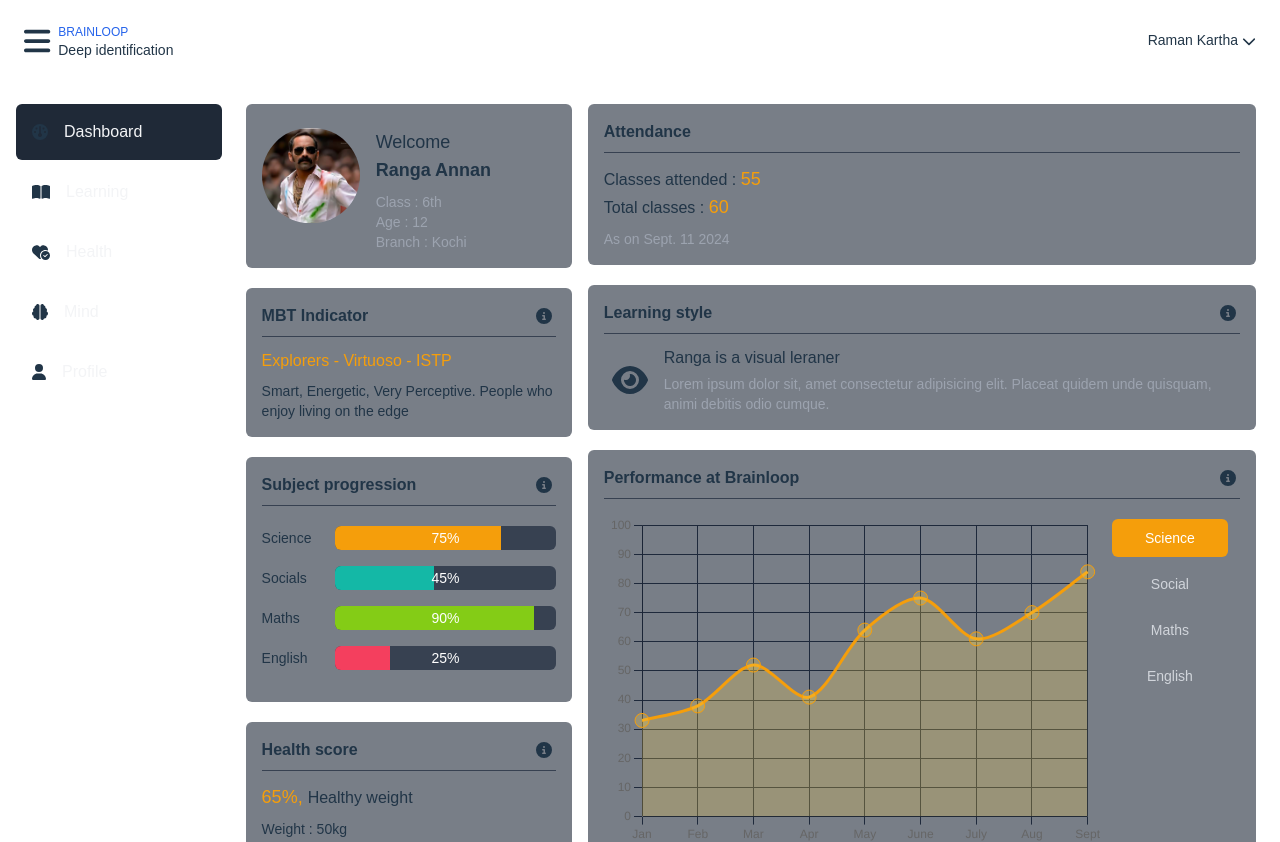
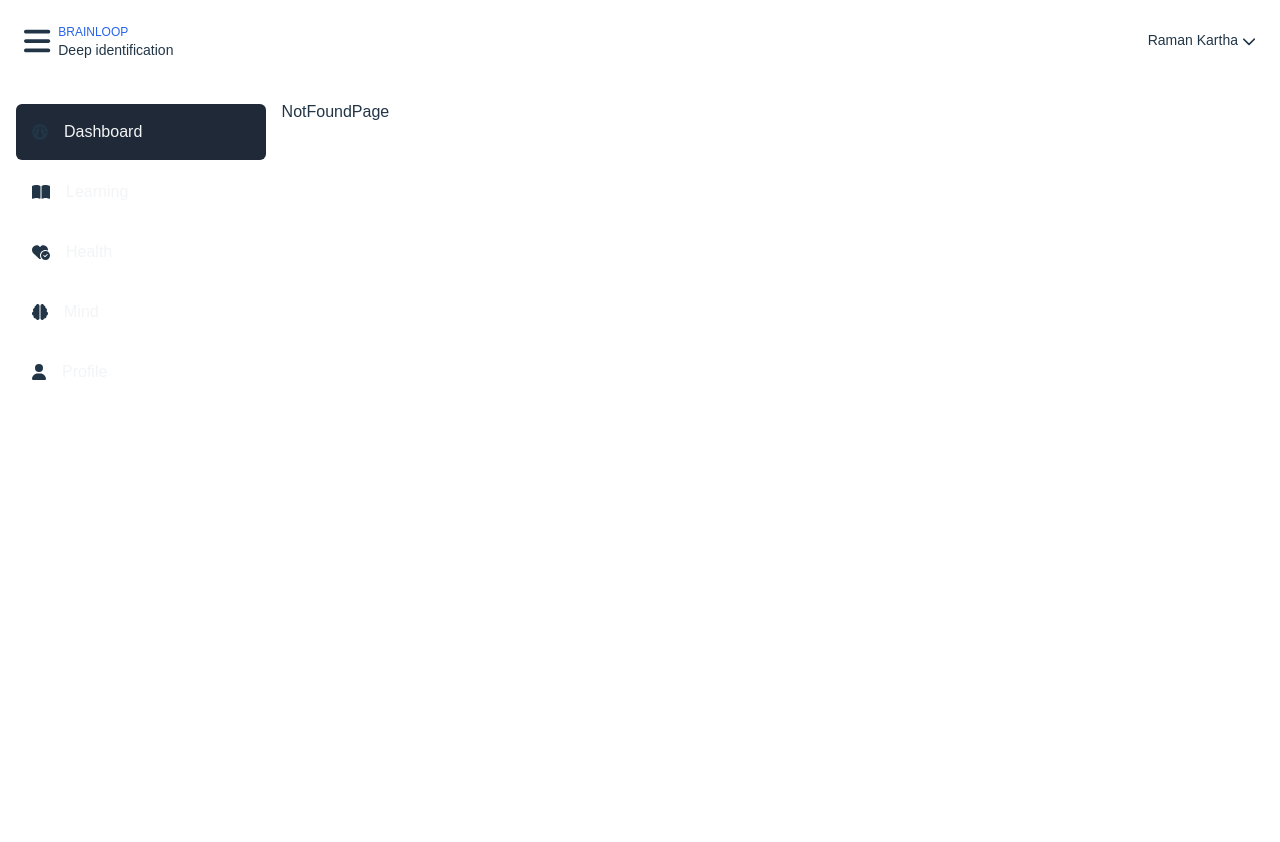
Before and after one commit to pakhilnair/did-blp-react, a React (Vite) app: page /health in a window 1280 px wide. Shown: the top 842 px of the page. Built offline with nearby package versions, Linux system fonts and the light colour scheme.

Commit message:
Added routing

```diff
--- a/src/App.jsx
+++ b/src/App.jsx
@@ -1,17 +1,30 @@
 import "./App.css";
 import UserLayout from "./layout/UserLayout";
-import NavBar from "./components/NavBar";
 import Dashboard from "./pages/Dashboard";
+import { Route, Routes, Link, BrowserRouter } from "react-router-dom";
+import Learning from "./pages/Learning";
+import NotFoundPage from "./pages/NotFoundPage";
 
 function App() {
+  // return <RouterProvider router={router} />;
+  // <>
+  //   <NavBar />
+  //   <div className="container flex p-4 mx-auto md:space-x-4">
+  //     <UserLayout />
+  //     <Dashboard />
+  //   </div>
+  // </>
+
   return (
-    <>
-      <NavBar />
-      <div className="container flex p-4 mx-auto md:space-x-4">
-        <UserLayout />
-        <Dashboard />
-      </div>
-    </>
+    <BrowserRouter>
+      <Routes>
+        <Route path="/" element={<UserLayout />}>
+          <Route index element={<Dashboard />} />
+          <Route path="/learning" element={<Learning />} />
+          <Route path="*" element={<NotFoundPage />} />
+        </Route>
+      </Routes>
+    </BrowserRouter>
   );
 }
 
--- a/src/layout/UserLayout.jsx
+++ b/src/layout/UserLayout.jsx
@@ -6,16 +6,21 @@ import {
   faUser,
 } from "@fortawesome/free-solid-svg-icons";
 import SideBarItem from "../components/SideBarItem";
+import NavBar from "../components/NavBar";
+import { Outlet } from "react-router-dom";
 
 const userLayout = () => {
   const sidebarItems = [
-    { name: "Dashboard", icon: faGauge, route: "/student/dashboard" },
-    { name: "Learning", icon: faBookOpen, route: "/student/learning" },
-    { name: "Health", icon: faHeartCircleCheck, route: "/student/health" },
-    { name: "Mind", icon: faBrain, route: "/student/mind" },
-    { name: "Profile", icon: faUser, route: "/student/profile" },
+    { name: "Dashboard", icon: faGauge, route: "/dashboard" },
+    { name: "Learning", icon: faBookOpen, route: "/learning" },
+    { name: "Health", icon: faHeartCircleCheck, route: "/health" },
+    { name: "Mind", icon: faBrain, route: "/mind" },
+    { name: "Profile", icon: faUser, route: "/profile" },
   ];
   return (
+    <>
+      <NavBar />
+      <div className="container flex p-4 mx-auto md:space-x-4">
         <div className="sidebar h-screen hidden md:block">
           <div className="flex-col justify-evenly">
             {sidebarItems.map((item, index) => (
@@ -23,6 +28,9 @@ const userLayout = () => {
             ))}
           </div>
         </div>
+        <Outlet />
+      </div>
+    </>
   );
 };
 
--- /dev/null
+++ b/src/pages/NotFoundPage.jsx
@@ -0,0 +1,7 @@
+import React from "react";
+
+const NotFoundPage = () => {
+  return <div>NotFoundPage</div>;
+};
+
+export default NotFoundPage;
```
Lines whose indentation alone changed are shown as unchanged.
